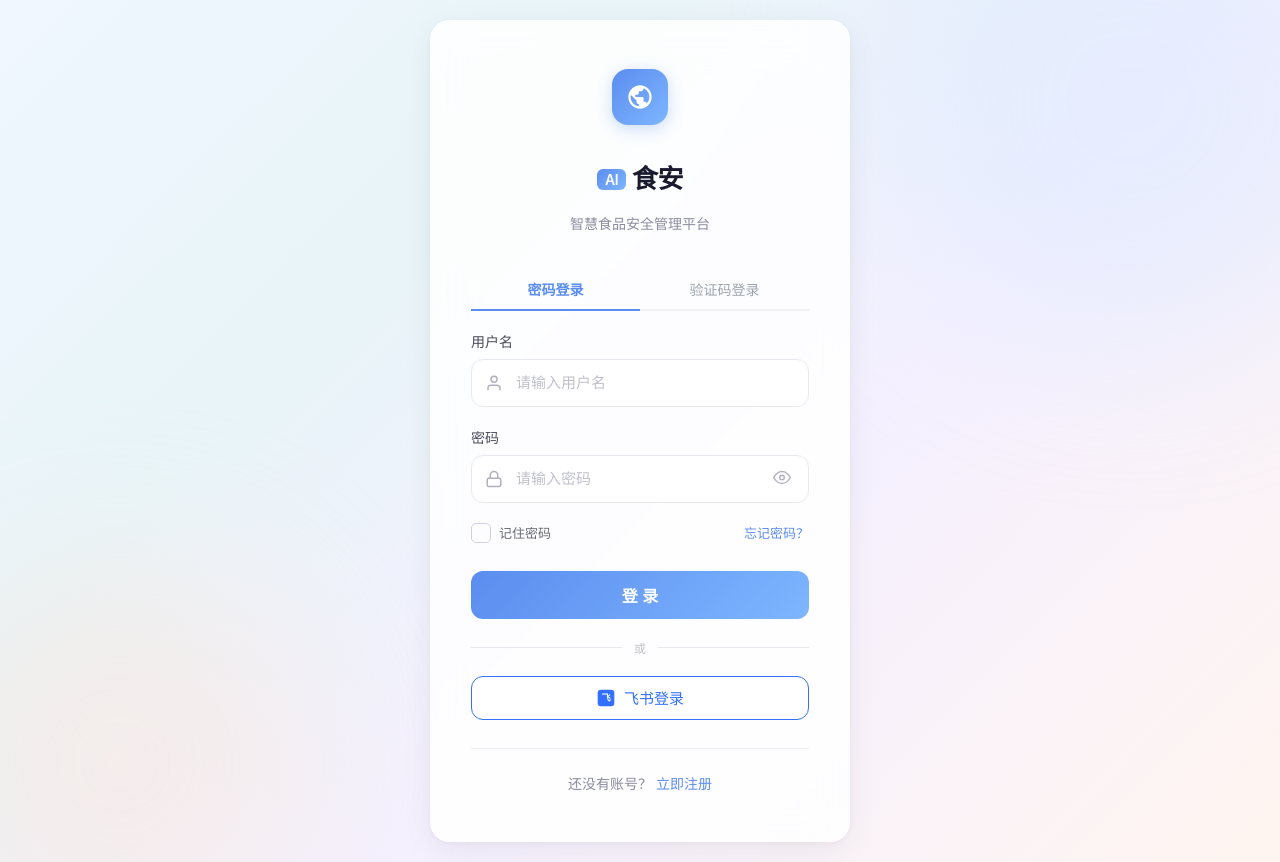
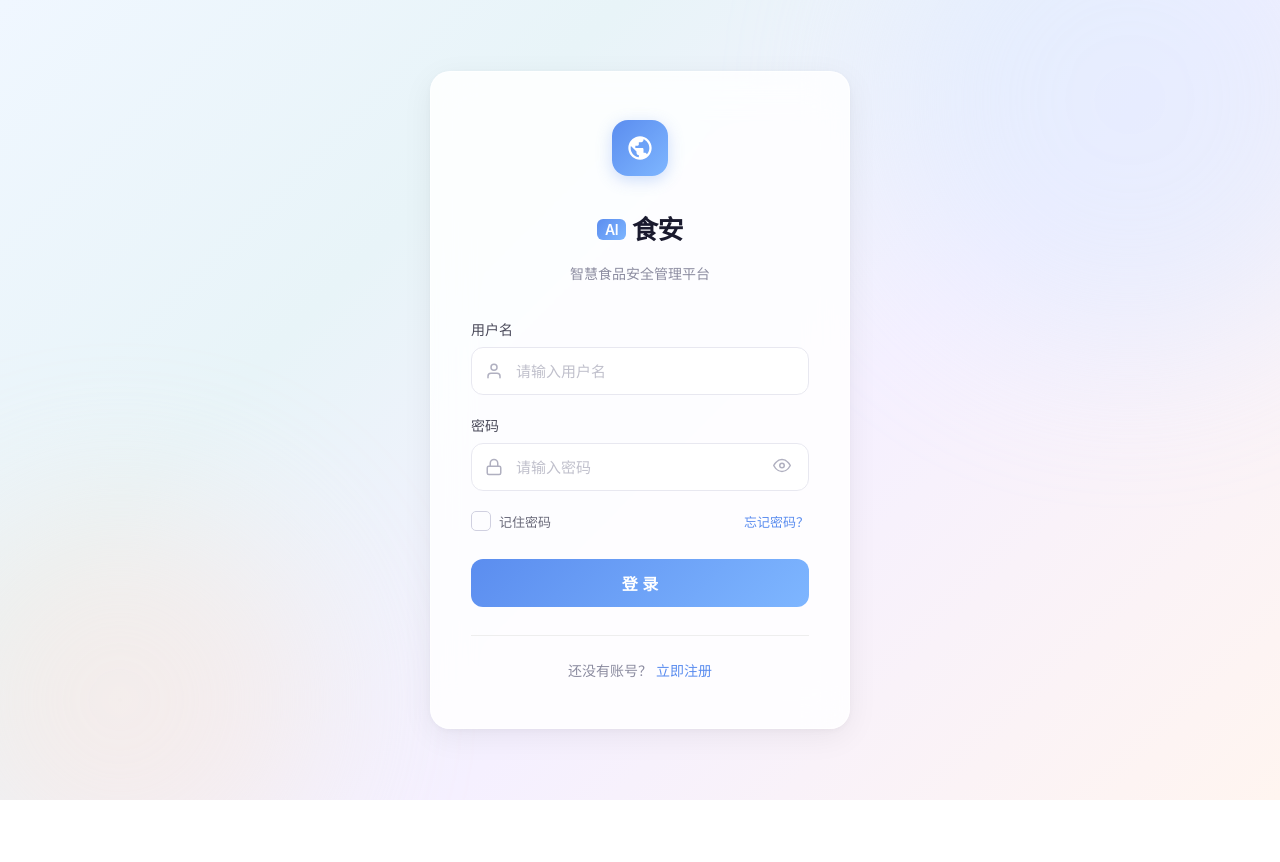
Before and after one commit to lpw0421/aishipan, a Vue app in the folder client/: page /login in a window 1280 px wide. After the commit the page ends 800 px from the top, so only its background shows below. Built offline with nearby package versions, Linux system fonts and the light colour scheme.

Commit message:
fix: 登录页只保留密码登录+注册，去掉验证码和飞书入口

```diff
--- a/client/src/views/Login.vue
+++ b/client/src/views/Login.vue
@@ -13,14 +13,8 @@
           <p class="login-subtitle">智慧食品安全管理平台</p>
         </div>
 
-        <!-- Login Tabs -->
-        <div class="login-tabs">
-          <span :class="{ active: loginMode === 'password' }" @click="loginMode = 'password'">密码登录</span>
-          <span :class="{ active: loginMode === 'sms' }" @click="loginMode = 'sms'">验证码登录</span>
-        </div>
-
-        <!-- Password Login -->
-        <form v-if="loginMode === 'password'" @submit.prevent="handleLogin">
+        <!-- Login Form -->
+        <form @submit.prevent="handleLogin">
           <div class="form-group">
             <label class="form-label">用户名</label>
             <div class="input-wrapper">
@@ -94,49 +88,6 @@
             <span class="spinner"></span>
           </button>
         </form>
-
-        <!-- SMS Login -->
-        <form v-if="loginMode === 'sms'" @submit.prevent="handleSmsLogin">
-          <div class="form-group">
-            <label class="form-label">手机号</label>
-            <div class="input-wrapper">
-              <svg class="input-icon" viewBox="0 0 24 24" fill="none" stroke="currentColor" stroke-width="2"><rect x="5" y="2" width="14" height="20" rx="2"/><line x1="12" y1="18" x2="12.01" y2="18"/></svg>
-              <input type="tel" class="form-input" placeholder="请输入手机号" v-model="smsForm.phone" @input="clearError" />
-            </div>
-          </div>
-          <div class="form-group">
-            <label class="form-label">邀请码 <span style="font-weight:normal;color:#9ca3af;font-size:11px">(加入已有团队需填写)</span></label>
-            <div class="input-wrapper">
-              <input type="text" class="form-input" placeholder="AI开头的邀请码（选填）" v-model="smsForm.invite_code" @input="clearError" />
-            </div>
-          </div>
-          <div class="form-group">
-            <label class="form-label">验证码</label>
-            <div class="input-row">
-              <input type="text" class="form-input code-input" placeholder="6位验证码" v-model="smsForm.code" @input="clearError" maxlength="6" />
-              <button type="button" class="send-code-btn" @click="sendCode" :disabled="codeCountdown > 0">
-                {{ codeCountdown > 0 ? codeCountdown + 's' : '获取验证码' }}
-              </button>
-            </div>
-          </div>
-          <div class="error-msg" v-if="errorMsg">
-            <svg viewBox="0 0 24 24" fill="currentColor"><path d="M12 2C6.48 2 2 6.48 2 12s4.48 10 10 10 10-4.48 10-10S17.52 2 12 2zm1 15h-2v-2h2v2zm0-4h-2V7h2v6z"/></svg>
-            {{ errorMsg }}
-          </div>
-          <button type="submit" class="login-btn" :class="{ loading: loading }" :disabled="loading">
-            <span class="btn-text">登 录</span>
-            <span class="spinner"></span>
-          </button>
-        </form>
-
-        <!-- 飞书登录 -->
-        <div class="feishu-login">
-          <div class="divider"><span>或</span></div>
-          <button type="button" class="feishu-btn" @click="feishuLogin">
-            <svg viewBox="0 0 24 24" width="20" height="20"><rect x="2" y="2" width="20" height="20" rx="4" fill="#3370ff"/><text x="12" y="16" text-anchor="middle" fill="white" font-size="11" font-weight="bold">飞</text></svg>
-            飞书登录
-          </button>
-        </div>
 
         <!-- 底部注册 -->
         <div class="login-footer">
```
Also changed, not shown: 1 other file (tests, documents, lock files or other folders).
